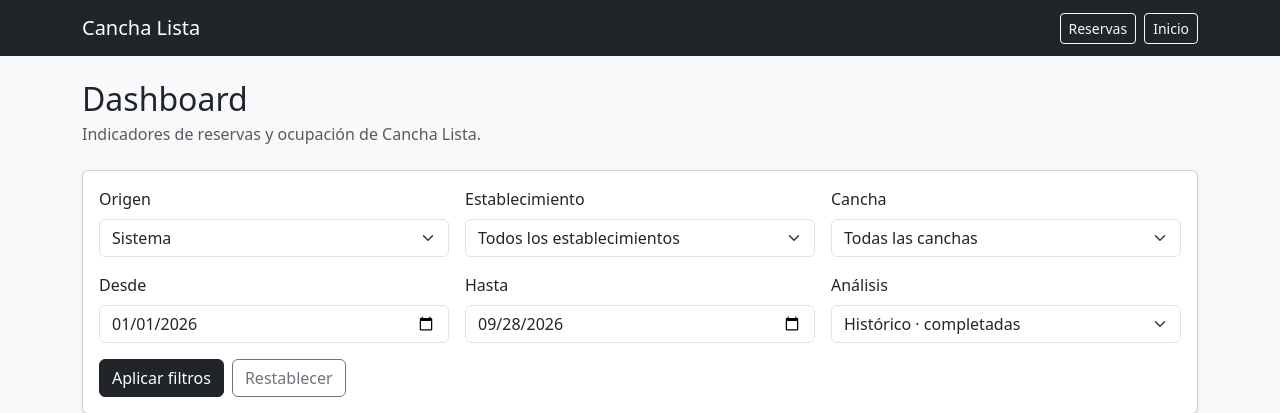
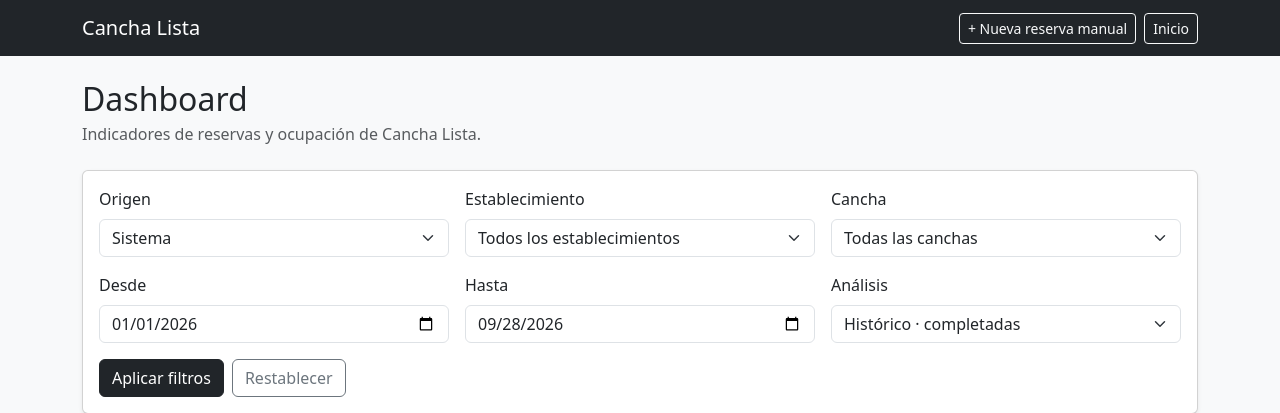
Before and after one commit to matteozz020202/Proyecto-de-Grado, a Django app: page /reservas/admin/dashboard/ in a window 1280 px wide. Shown: the top 413 px of the page. Run offline with Django 5.2, Linux system fonts and the light colour scheme; the visitor is signed in with stand-in values (Sample User, id 1); data comes from the database, SQL or seed files in the repository; data that the repository does not hold is empty.

Commit message:
refactor: connect admin dashboard and manual reservation flow

```diff
--- a/reservations/templates/reservations/admin_dashboard.html
+++ b/reservations/templates/reservations/admin_dashboard.html
@@ -31,10 +31,10 @@
 
         <div class="d-flex gap-2">
             <a
-                href="{% url 'reservations:admin_reservas' %}"
+                href="{% url 'reservations:admin_crear_reserva' %}"
                 class="btn btn-outline-light btn-sm"
             >
-                Reservas
+                + Nueva reserva manual
             </a>
             <a
                 href="{% url 'users:home' %}"
--- a/reservations/views.py
+++ b/reservations/views.py
@@ -586,7 +586,7 @@ def admin_crear_reserva(request):
                 )
 
                 return redirect(
-                    "reservations:admin_reservas"
+                    "reservations:admin_dashboard"
                 )
 
     return render(
@@ -610,7 +610,6 @@ def admin_crear_reserva(request):
 
 
 @login_required(login_url="users:login")
-@admin_required
 @admin_required
 def admin_reservas(request):
 
```
Also changed, not shown: users/templates/users/home.html (+11 -25 lines).
